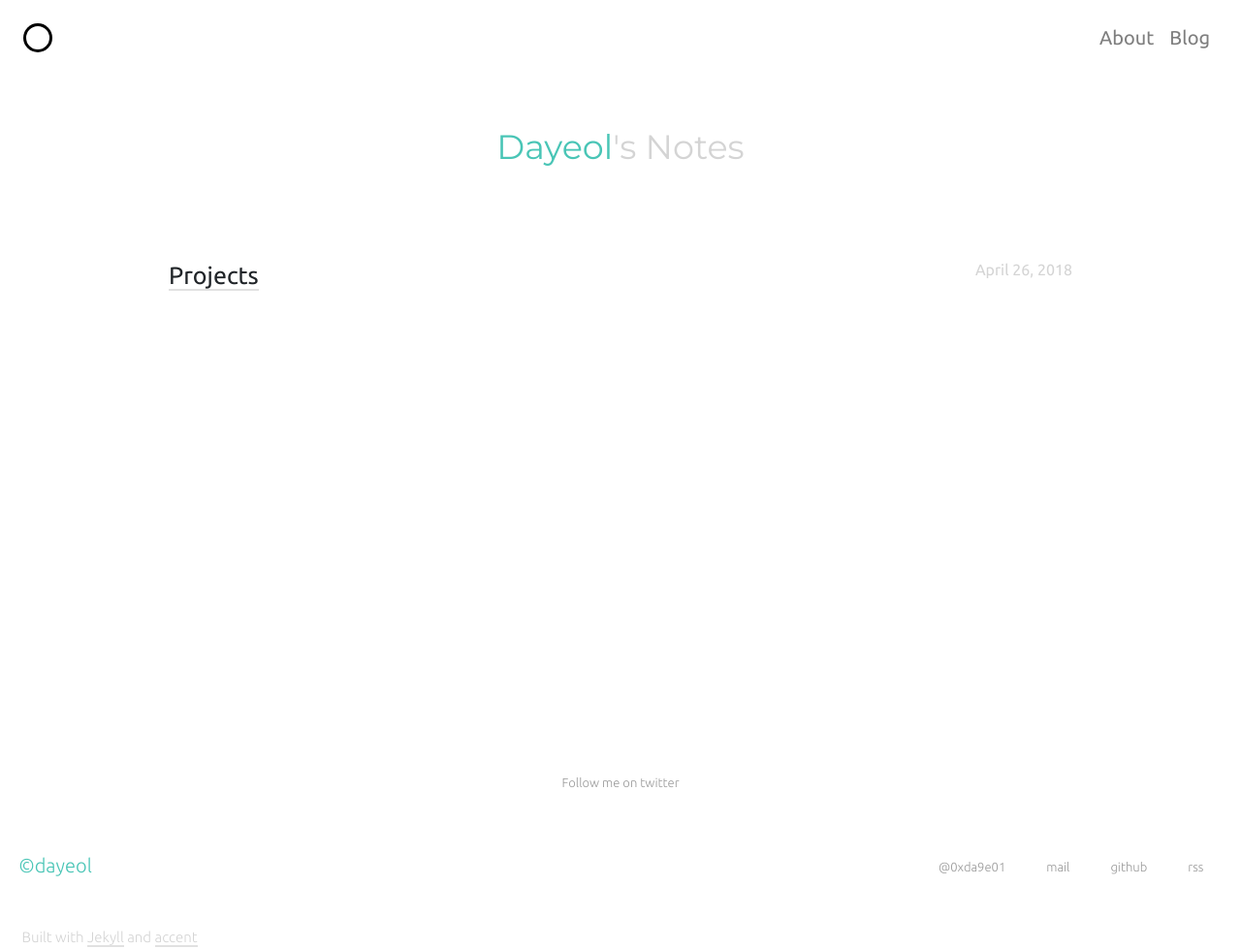
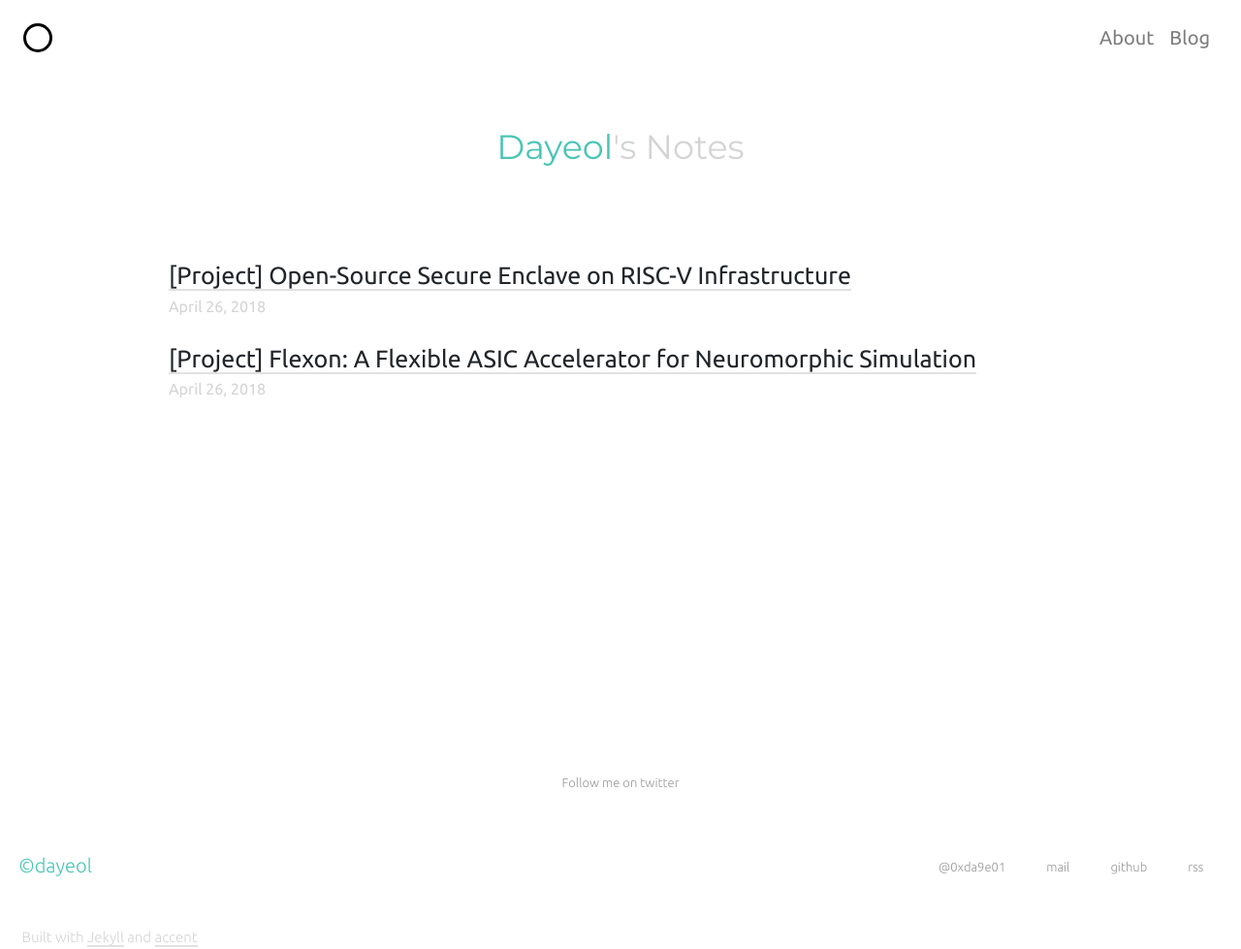
Before and after one commit to dayeol/dayeol.github.io, a Jekyll site: the page built from blog/index.html, in a window 1280 px wide. Shown: the whole page at 97% size. Built offline with Jekyll 4.4.1, drawn with Linux system fonts in a browser that asks for light colours; nearby versions of some CDN libraries; the list of posts is cut into pages by our own code; some of the changed lines change nothing that is shown.

Commit message:
Split two posts

```diff
--- /dev/null
+++ b/_posts/2018-04-26-flexon-isca-2018.md
@@ -0,0 +1,32 @@
+---
+layout: post
+author: Dayeol Lee
+title: "[Project] Flexon: A Flexible ASIC Accelerator for Neuromorphic Simulation"
+---
+
+# What is it about?
+
+The brain consists of billions of neurons, which have been of special interest to
+neuroscientists due to their ability to communicate with others using electrochemical signals called *spikes*.
+They are believed to be the generator of various functions of the brain.
+Although there is still no consensus about how the brain encodes information with the spikes,
+it is evident that the brain employs temporal information such as spike timing or frequency.
+
+*[Spiking neural network](https://en.wi/kipedia.org/wiki/Spiking_neural_network)*
+has been used to simulate the brain.
+SNNs incorporate the concept of *time* into neurons by modeling each neuron
+with time-varying state variables associated with several differential equations.
+
+In this project, I analyzed common primitives of existing neuron models and
+designed an ASIC accelerator that can efficiently simulate a wide range of neuron models by
+exploiting those primitives.
+The accelerator is highly flexible than the other ASIC accelerators, and also enables
+orders-of-magnitude efficient simulation than the general purpose processors.
+
+# Publication
+This work has been published in ISCA 2018.
+
+*Flexon: A Flexible Digital Neuron for Efficient Spiking Neural Network Simulations*
+ Dayeol Lee, Gwangmu Lee, Dongup Kwon, Sunghwa Lee, Youngsok Kim, and Jangwoo Kim
+
+**Abstract** - (coming soon)
--- /dev/null
+++ b/_posts/2018-04-26-open-source-enclave.md
@@ -0,0 +1,23 @@
+---
+layout: post
+author: Dayeol Lee
+title: "[Project] Open-Source Secure Enclave on RISC-V Infrastructure"
+---
+
+# What I am doing?
+
+I'm building an open-source platform for [trusted execution
+environment](https://en.wikipedia.org/wiki/Trusted_execution_environment)
+(TEE), based on [RISC-V](https://en.wikipedia.org/wiki/RISC-V) infrastructure.
+Secure hardware enclave provides strong integrity and confidentiality guarantee
+so that the remote users can securely execute their applications in the cloud.
+However, no full-stack implementation of hardware enclave has been open-sourced
+until today. The goal of this project is to make TEE accessible to everyone in the industry
+and the academia in order to build an open standard for secure enclave design,
+which is applicable to a wide range of threat models.
+
+This project is currently led by research groups of CSAIL at MIT and EECS at UC Berkeley:
+Ilia Lebedev (MIT), Srini Devadas (MIT), Dayeol Lee (UC Berkeley), Krste Asanovic (UC Berkeley), and
+Dawn Song (UC Berkeley).
+
+Project Website: (coming soon!)
--- a/_posts/2018-04-26-projects.md
+++ /dev/null
@@ -1,57 +0,0 @@
----
-layout: post
-author: Dayeol Lee
-title: Projects
----
-
-This post is a living document, so will be kept up-to-date.
-
-# Projects
-
-### Open-source Secure Enclave
-I'm building an open-source platform for [trusted execution
-environment](https://en.wikipedia.org/wiki/Trusted_execution_environment)
-(TEE), based on [RISC-V](https://en.wikipedia.org/wiki/RISC-V) infrastructure.
-Secure hardware enclave provides strong integrity and confidentiality guarantee
-so that the remote users can securely execute their applications in the cloud.
-However, no full-stack implementation of hardware enclave has been open-sourced
-until today. The goal of this project is to make TEE accessible to everyone in the industry
-and the academia in order to build an open standard for secure enclave design,
-which is applicable to a wide range of threat models.
-
-### Physical Attack on Intel SGX
-I'm trying to defeat Intel SGX with a physical attack. (Details will be added)
-
-### FPGA-Accelerated Full-Stack System Simulation
-I'm involved in [FireSim](fires.im) project. FireSim simulates a warehouse-scale
-computer system having thousands of nodes with FPGAs in Amazon AWS.
-I think it is a ground-breaking framework for datacenter research.
-Check out the [website](fires.im)!
-
-This work has been published in ISCA 2018.
-
-*FireSim: FPGA-Accelerated Cycle-Exact Scale-Out System Simulation in the Public Cloud*
-  Sagar Karandikar, Howard Mao, Donggyu Kim, David Biancolin, Alon Amid, Dayeol Lee, Nathan Pemberton, Emmanuel Amaro, Colin Schmidt, Aditya Chopra, Qijing Huang, Kyle Kovacs, Borivoje Nikolic, Randy Katz, Jonathan Bachrach, and Krste Asanović
-
-### Neuromorphic simulation
-The brain consists of billions of neurons, which have been of special interest to
-neuroscientists due to their ability to communicate with others using electrochemical signals called *spikes*.
-They are believed to be the generator of various functions of the brain.
-Although there is still no consensus about how the brain encodes information with the spikes,
-it is evident that the brain employs temporal information such as spike timing or frequency.
-
-*[Spiking neural network](https://en.wi/kipedia.org/wiki/Spiking_neural_network)*
-has been used to simulate the brain.
-SNNs incorporate the concept of *time* into neurons by modeling each neuron
-with time-varying state variables associated with several differential equations.
-
-In this project, I analyzed common primitives of existing neuron models and
-designed an ASIC accelerator that can efficiently simulate a wide range of neuron models by
-exploiting those primitives.
-The accelerator is highly flexible than the other ASIC accelerators, and also enables
-orders-of-magnitude efficient simulation than the general purpose processors.
-
-This work has been published in ISCA 2018.
-
-*Flexon: A Flexible Digital Neuron for Efficient Spiking Neural Network Simulations*
- Dayeol Lee, Gwangmu Lee, Dongup Kwon, Sunghwa Lee, Youngsok Kim, and Jangwoo Kim
--- a/_sass/_style.scss
+++ b/_sass/_style.scss
@@ -206,20 +206,22 @@ footer {
     width: 100%;
     margin: $base-spacing 0;
     .post-title {
+				width:100%;
         font-size: 25px;
     }
     .post-time {
+				width:100%;
         color: $light-color;
     }
     @media (max-width: $break-medium) {
         .post-time {
             margin-top: $base-spacing/2;
             display: block;
-            float: none;
+						width: 100%;
         }
         .post-title {
             display: block;
-            float: none;
+						width: 100%;
         }
         margin: $base-spacing*1.1 0;
     }
```
